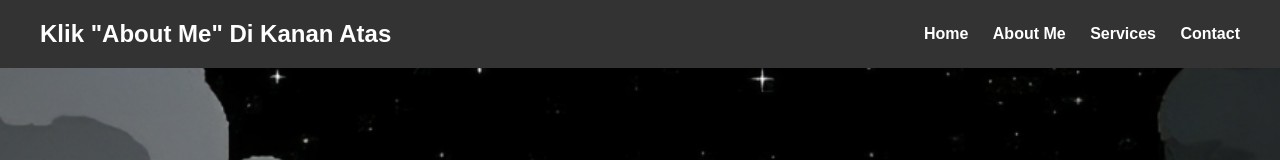
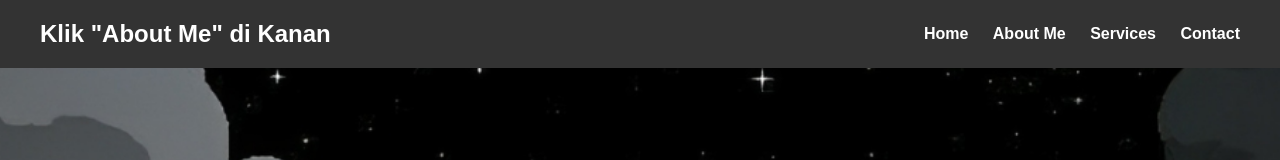
Before and after one commit to Dyreztha/d_portofolio.github.io, a plain HTML site: page index.html in a window 1280 px wide. Shown: the top 160 px of the page. Drawn offline with Linux system fonts and the light colour scheme.

Commit message:
index.html

```diff
--- a/index.html
+++ b/index.html
@@ -9,7 +9,7 @@
 	<link rel="stylesheet" href="https://use.fontawesome.com/releases/v5.6.3/css/all.css">
 	<header>
     <div class="container">
-     <h1>Klik "About Me" Di Kanan Atas</h1>
+     <h1>Klik "About Me" di Kanan</h1>
          <nav>
             <ul>
             <li><a href="#">Home</a></li>
```
